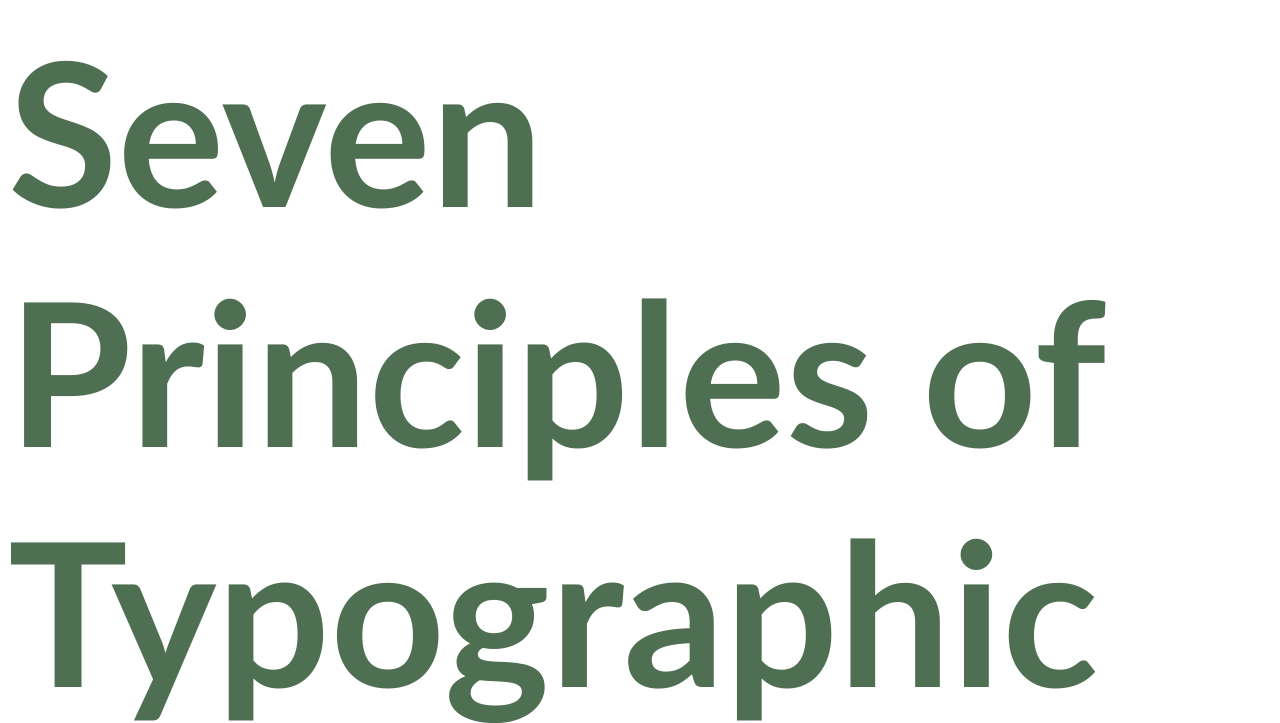
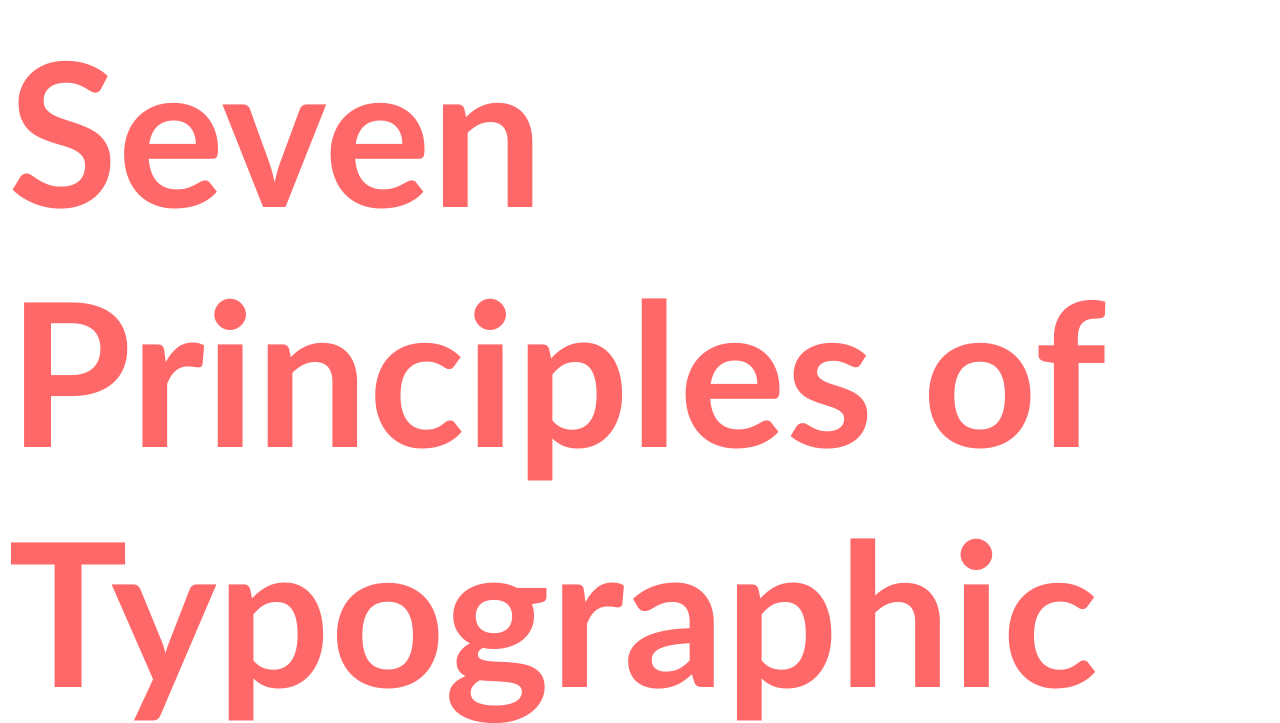
Before and after one commit to myomiso/design_2b_2024, a plain HTML site: page seven-principles/index.html in a window 1280 px wide. Shown: the part 124-847 px from the top of the page. Drawn offline with Linux system fonts and the light colour scheme.

Commit message:
another color change

```diff
--- a/seven-principles/style.css
+++ b/seven-principles/style.css
@@ -2,7 +2,7 @@ h1 {
     font-family:'Gill Sans', 'Gill Sans MT', Calibri, 'Trebuchet MS', sans-serif;
     font-size: 200px;
     font-style: bold;
-    color:rgb(79, 111, 82);
+    color:rgb(255, 104, 104);
 }
 h2 {
     font-family: 'Segoe UI', Tahoma, Geneva, Verdana, sans-serif;
```
